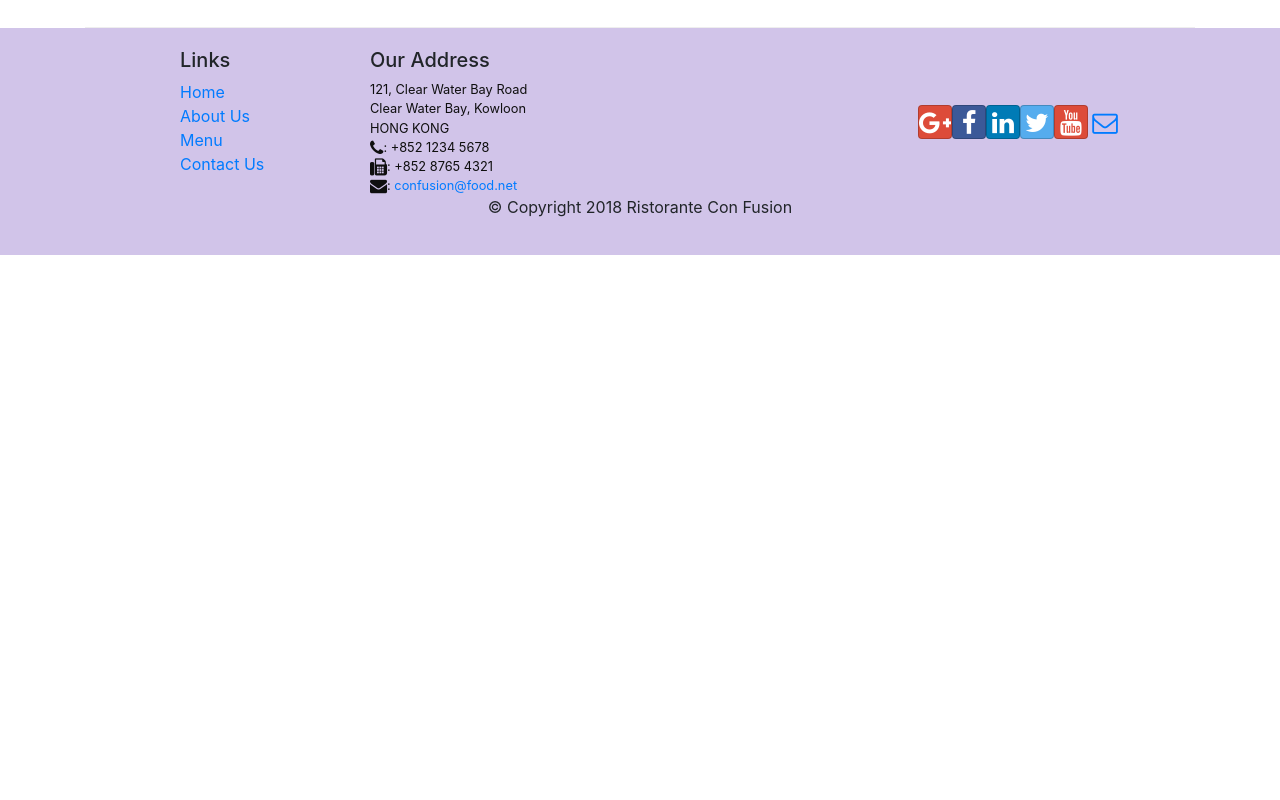
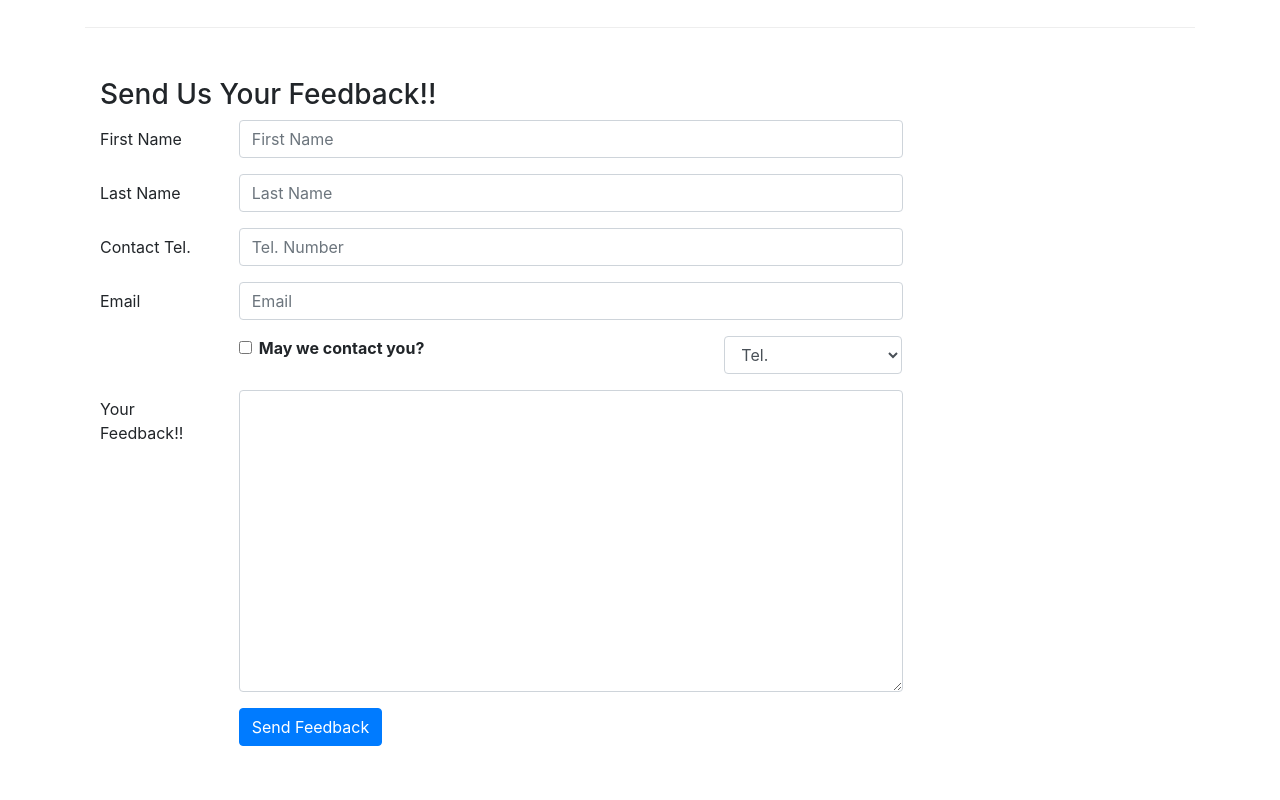
Before and after one commit to raushan606/conFusion, a React (Create React App) app: page /contactus in a window 1280 px wide. Shown: the part 820-1620 px from the top of the page. Before the commit the page ends 1075 px from the top, so only its background shows below. Built offline with nearby package versions, Linux system fonts and the light colour scheme.

Commit message:
controlled forms

```diff
--- a/src/components/ContactComponent.js
+++ b/src/components/ContactComponent.js
@@ -1,8 +1,51 @@
-import React from "react";
-import { Breadcrumb, BreadcrumbItem } from "reactstrap";
+import React, { Component } from "react";
+import {
+  Breadcrumb,
+  BreadcrumbItem,
+  Button,
+  Form,
+  FormGroup,
+  Label,
+  Input,
+  Col,
+} from "reactstrap";
 import { Link } from "react-router-dom";
 
-function Contact(props) {
+class Contact extends Component {
+  constructor(props) {
+    super(props);
+
+    this.state = {
+      firstname: "",
+      lastname: "",
+      telnum: "",
+      email: "",
+      agree: false,
+      contactType: "Tel.",
+      message: "",
+    };
+
+    this.handleInputChange = this.handleInputChange.bind(this);
+    this.handleSubmit = this.handleSubmit.bind(this);
+  }
+
+  handleInputChange(event) {
+    const target = event.target;
+    const value = target.type === "checkbox" ? target.checked : target.value;
+    const name = target.name;
+
+    this.setState({
+      [name]: value,
+    });
+  }
+
+  handleSubmit(event) {
+    console.log("Current State is: " + JSON.stringify(this.state));
+    alert("Current State is: " + JSON.stringify(this.state));
+    event.preventDefault();
+  }
+
+  render() {
     return (
       <div className="container">
         <div className="row">
@@ -63,8 +106,126 @@
             </div>
           </div>
         </div>
+        <div className="row row-content">
+          <div className="col-12">
+            <h3>Send Us Your Feedback!!</h3>
+          </div>
+          <div className="col-12 col-md-9">
+            <Form onSubmit={this.state.handleSubmit}>
+              <FormGroup row>
+                <Label htmlFor="firstname" md={2}>
+                  First Name
+                </Label>
+                <Col md={10}>
+                  <Input
+                    type="text"
+                    id="firstname"
+                    name="firstname"
+                    placeholder="First Name"
+                    value={this.state.firstname}
+                    onChange={this.handleInputChange}
+                  />
+                </Col>
+              </FormGroup>
+              <FormGroup row>
+                <Label htmlFor="lastname" md={2}>
+                  Last Name
+                </Label>
+                <Col md={10}>
+                  <Input
+                    type="text"
+                    id="lastname"
+                    name="lastname"
+                    placeholder="Last Name"
+                    value={this.state.lastname}
+                    onChange={this.handleInputChange}
+                  />
+                </Col>
+              </FormGroup>
+              <FormGroup row>
+                <Label htmlFor="telnum" md={2}>
+                  Contact Tel.
+                </Label>
+                <Col md={10}>
+                  <Input
+                    type="tel"
+                    id="telnum"
+                    name="telnum"
+                    placeholder="Tel. Number"
+                    value={this.state.telnum}
+                    onChange={this.handleInputChange}
+                  />
+                </Col>
+              </FormGroup>
+              <FormGroup row>
+                <Label htmlFor="email" md={2}>
+                  Email
+                </Label>
+                <Col md={10}>
+                  <Input
+                    type="email"
+                    id="email"
+                    name="email"
+                    placeholder="Email"
+                    value={this.state.email}
+                    onChange={this.handleInputChange}
+                  />
+                </Col>
+              </FormGroup>
+              <FormGroup row>
+                <Col md={{ size: 6, offset: 2 }}>
+                  <FormGroup check>
+                    <Label check>
+                      <Input
+                        type="checkbox"
+                        name="agree"
+                        checked={this.state.agree}
+                        onChange={this.handleInputChange}
+                      />{" "}
+                      <strong>May we contact you?</strong>
+                    </Label>
+                  </FormGroup>
+                </Col>
+                <Col md={{ size: 3, offset: 1 }}>
+                  <Input
+                    type="select"
+                    name="contactType"
+                    value={this.state.contactType}
+                    onChange={this.handleInputChange}
+                  >
+                    <option>Tel.</option>
+                    <option>Email</option>
+                  </Input>
+                </Col>
+              </FormGroup>
+              <FormGroup row>
+                <Label htmlFor="message" md={2}>
+                  Your Feedback!!
+                </Label>
+                <Col md={10}>
+                  <Input
+                    type="textarea"
+                    id="message"
+                    name="message"
+                    rows="12"
+                    value={this.state.message}
+                    onChange={this.handleInputChange}
+                  />
+                </Col>
+              </FormGroup>
+              <FormGroup row>
+                <Col md={{ size: 10, offset: 2 }}>
+                  <Button type="submit" color="primary">
+                    Send Feedback
+                  </Button>
+                </Col>
+              </FormGroup>
+            </Form>
+          </div>
+        </div>
       </div>
     );
   }
+}
 
 export default Contact;
```
Lines whose indentation alone changed are shown as unchanged.
